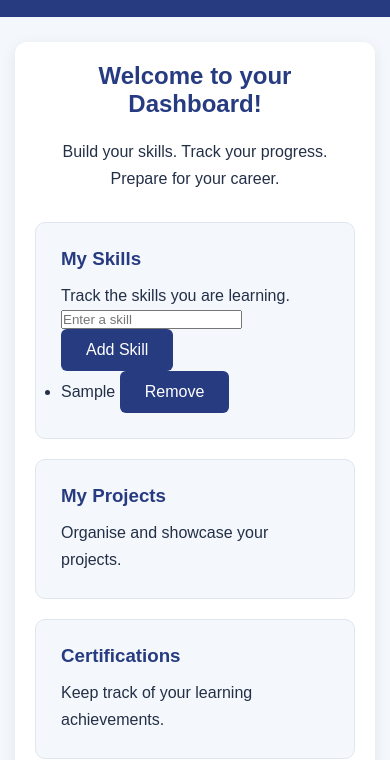
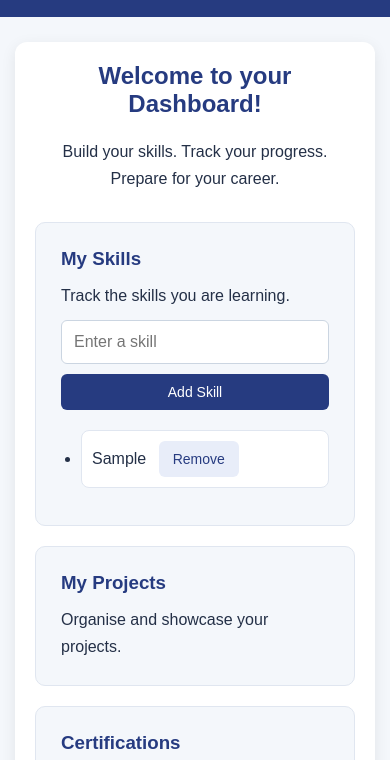
Before and after one commit to ananya923-dev/SkillTrack, a plain HTML site: page dashboard.html in a window 390 px wide. Both pictures are taken after typing "Sample" into the empty fields and a click on the button "Add Skill". Shown: the part 84-844 px from the top of the page. Drawn offline with Linux system fonts and the light colour scheme.

Commit message:
Update style.css

```diff
--- a/style.css
+++ b/style.css
@@ -275,3 +275,64 @@ nav a:hover {
     .dashboard {
         grid-template-columns: 1fr;
     }
+/* My Skills input and buttons */
+#skillInput {
+    width: 65%;
+    padding: 12px;
+    font-size: 16px;
+    border: 1px solid #cbd5e1;
+    border-radius: 6px;
+    box-sizing: border-box;
+    margin: 10px 0;
+}
+
+#skillList {
+    padding-left: 20px;
+    margin-top: 20px;
+}
+
+#skillList li {
+    margin-bottom: 12px;
+    padding: 10px;
+    background-color: #ffffff;
+    border: 1px solid #e0e6f0;
+    border-radius: 8px;
+    overflow-wrap: anywhere;
+}
+
+#skillList button,
+#skillInput + button {
+    padding: 10px 14px;
+    font-size: 14px;
+    border: none;
+    border-radius: 6px;
+    cursor: pointer;
+}
+
+#skillInput + button {
+    background-color: #263b80;
+    color: white;
+}
+
+#skillList button {
+    background-color: #e8edf9;
+    color: #263b80;
+    margin-left: 8px;
+}
+
+#skillInput + button:hover {
+    background-color: #1b2c64;
+}
+
+#skillList button:hover {
+    background-color: #d5def5;
+}
+
+@media (max-width: 400px) {
+    #skillInput {
+        width: 100%;
+    }
+
+    #skillInput + button {
+        width: 100%;
+    }
```
